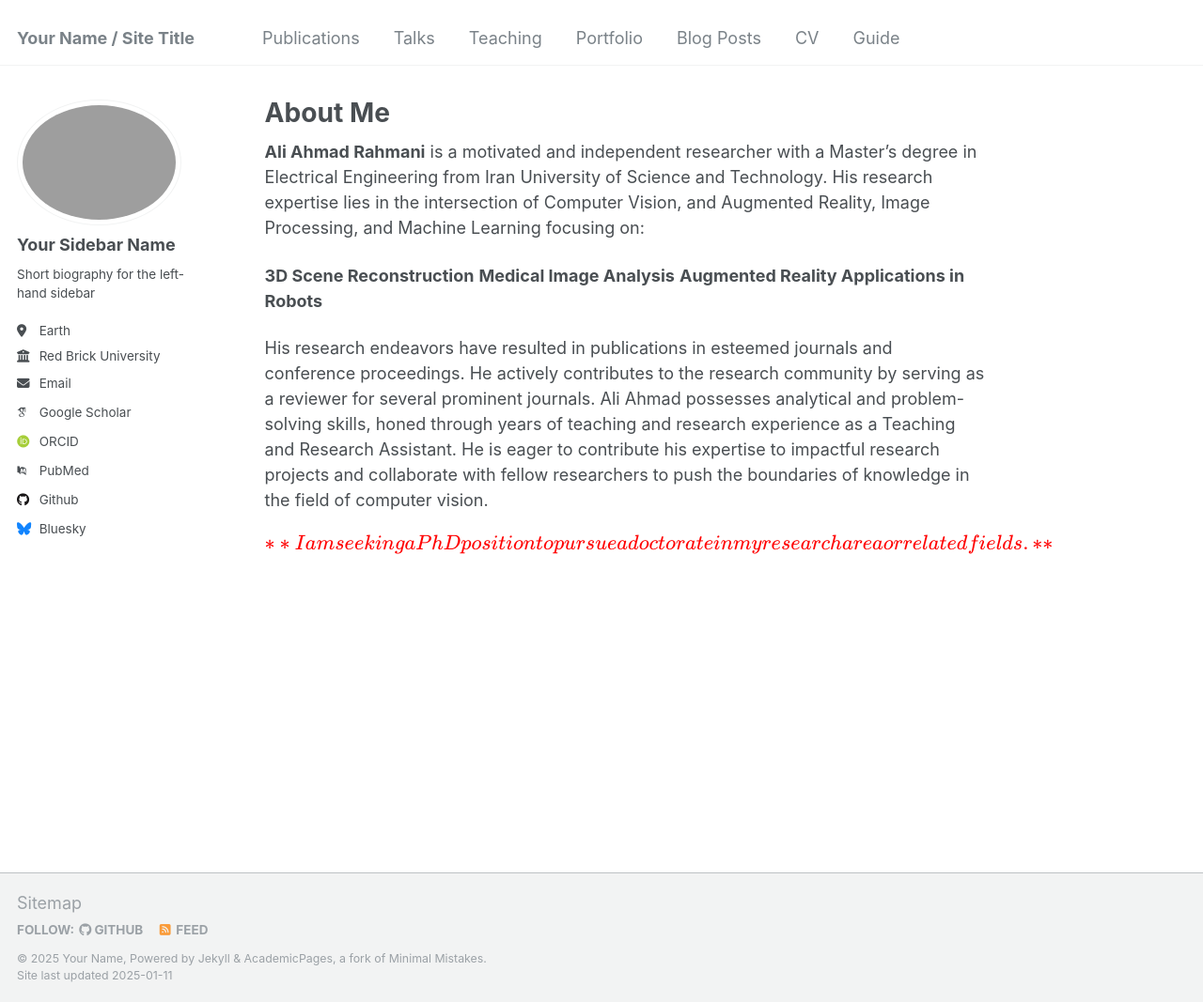
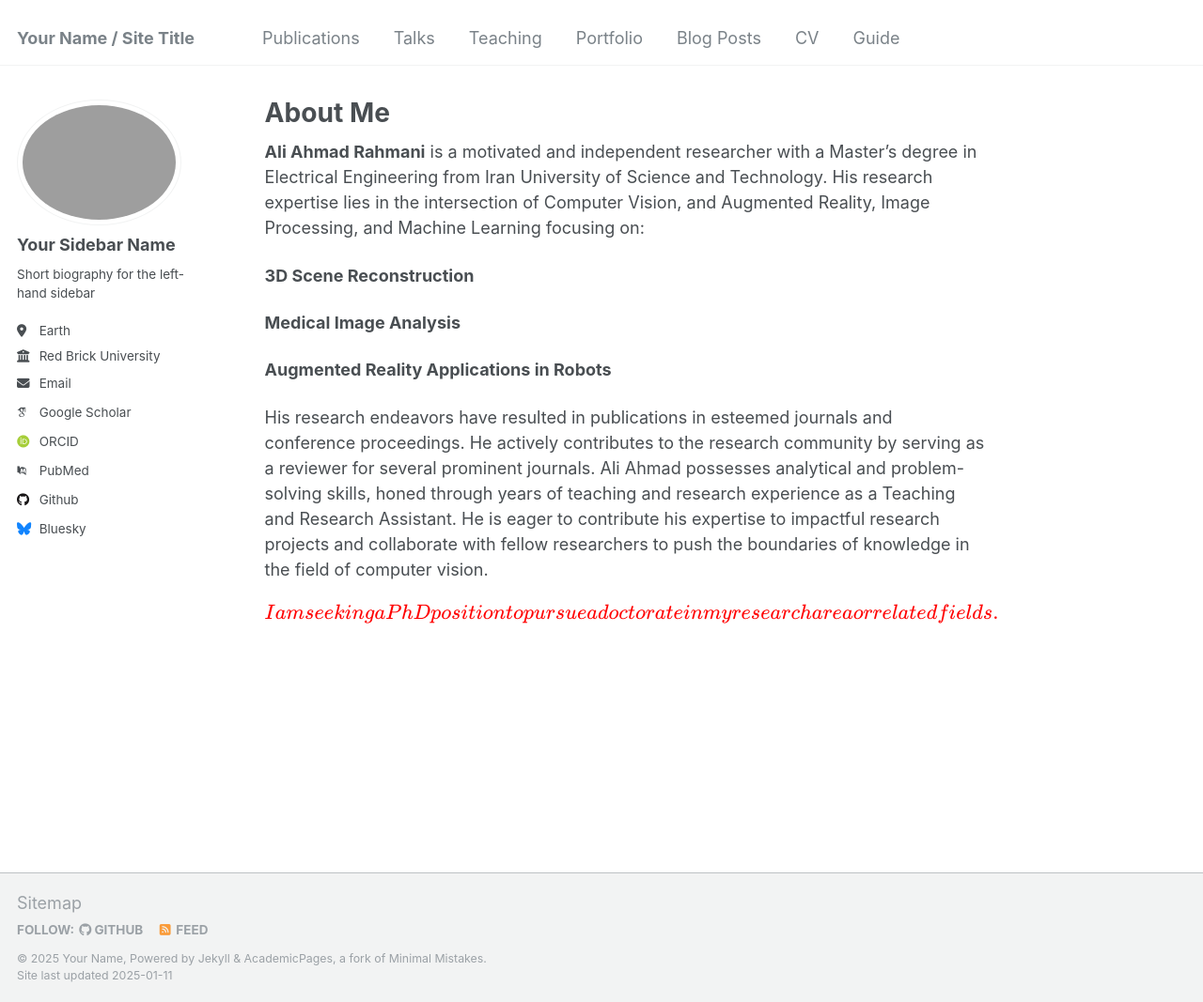
Before and after one commit to aliahmad-rahmani/aliahmad-rahmani.github.io, a Jekyll site: the page built from _pages/about.md, in a window 1280 px wide and 1067 px high. Shown: the whole window at 94% size. Built offline with Jekyll 4.4.1, drawn with Linux system fonts in a browser that asks for light colours; some web fonts are replaced.

Commit message:
Update about.md

```diff
--- a/_pages/about.md
+++ b/_pages/about.md
@@ -10,10 +10,12 @@ redirect_from:
 **Ali Ahmad Rahmani** is a motivated and independent researcher with a Master's degree in Electrical Engineering from Iran University of Science and Technology. His research expertise lies in the intersection of Computer Vision, and Augmented Reality, Image Processing, and Machine Learning focusing on:
 
 **3D Scene Reconstruction**
+
 **Medical Image Analysis**
+
 **Augmented Reality Applications in Robots**
 
 His research endeavors have resulted in publications in esteemed journals and conference proceedings. He actively contributes to the research community by serving as a reviewer for several prominent journals.
 Ali Ahmad possesses analytical and problem-solving skills, honed through years of teaching and research experience as a Teaching and Research Assistant. He is eager to contribute his expertise to impactful research projects and collaborate with fellow researchers to push the boundaries of knowledge in the field of computer vision.
 
-$${\color{red}**I am seeking a PhD position to pursue a doctorate in my research area or related fields.**}$$
+$${\color{red}I am seeking a PhD position to pursue a doctorate in my research area or related fields.}$$
```
